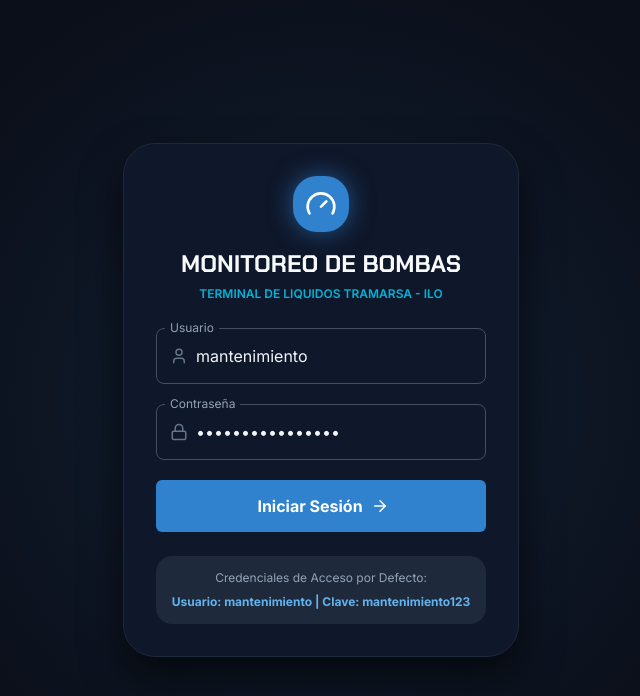
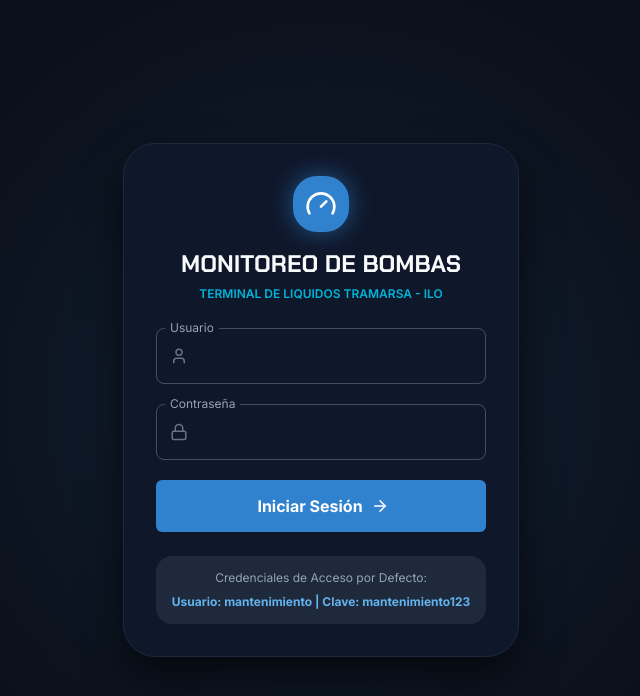
Before and after one commit to JuanEscalante97/pump-monitoring-system2, a React (Vite) app in the folder frontend/: page /login in a window 1280 px wide. Shown: the top 696 px of the page, without its empty margins (319-959 px from the left). Built offline with nearby package versions, Linux system fonts and the light colour scheme; no server answers.

Commit message:
UI: Remove default login credentials and fix overlapping select labels

```diff
--- a/frontend/src/pages/History.tsx
+++ b/frontend/src/pages/History.tsx
@@ -157,6 +157,7 @@
               fullWidth
               label="Filtrar por Bomba"
               value={bombaId}
+              InputLabelProps={{ shrink: true }}
               onChange={(e) => setBombaId(e.target.value)}
               SelectProps={{ native: true }}
             >
@@ -173,6 +174,7 @@
               fullWidth
               label="Filtrar por Buque"
               value={buqueId}
+              InputLabelProps={{ shrink: true }}
               onChange={(e) => setBuqueId(e.target.value)}
               SelectProps={{ native: true }}
             >
--- a/frontend/src/pages/Login.tsx
+++ b/frontend/src/pages/Login.tsx
@@ -15,8 +15,8 @@
 import { api } from '../api/client';
 
 export const Login: React.FC = () => {
-  const [username, setUsername] = useState('mantenimiento');
-  const [password, setPassword] = useState('mantenimiento123');
+  const [username, setUsername] = useState('');
+  const [password, setPassword] = useState('');
   const [loading, setLoading] = useState(false);
   const [error, setError] = useState<string | null>(null);
 
```
